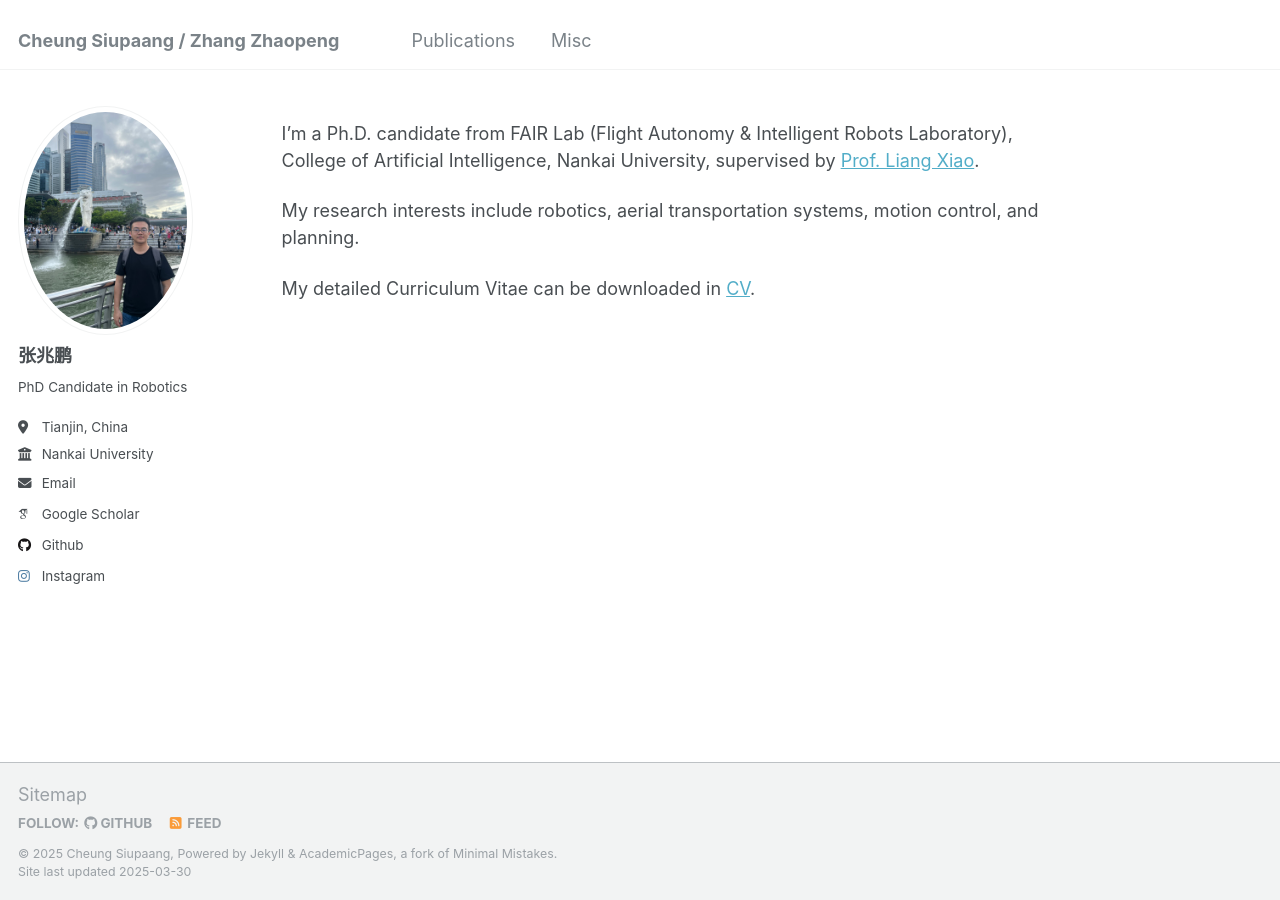
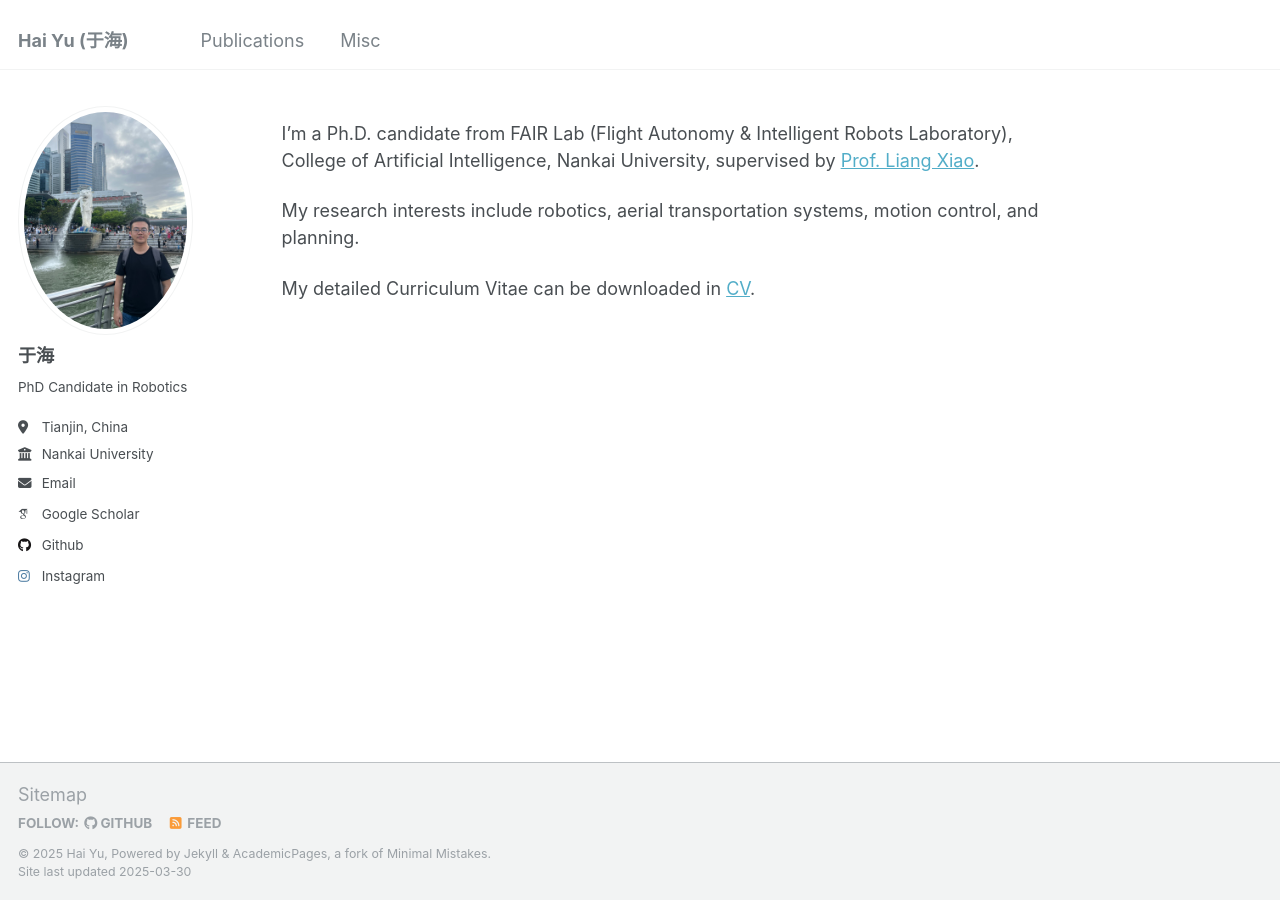
Before and after one commit to wangy1893/wangy1893.github.io, a Jekyll site: the page built from _pages/about.md, in a window 1280 px wide. Built offline with Jekyll 4.4.1, drawn with Linux system fonts in a browser that asks for light colours; some web fonts are replaced.

Commit message:
_config.yml

```diff
--- a/_config.yml
+++ b/_config.yml
@@ -8,11 +8,11 @@
 
 # Basic Site Settings
 locale                   : "en-US"
-title                    : "Cheung Siupaang / Zhang Zhaopeng"
+title                    : "Hai Yu (于海)"
 title_separator          : "-"
-name                     : &name "Cheung Siupaang"
+name                     : &name "Hai Yu"
 description              : &description "PhD Candidate of Nankai University"
-url                      : https://cheungsiupaang.github.io
+url                      : https://u-hai.github.io
 # the base hostname & protocol for your site e.g. "https://mmistakes.github.io"
 baseurl                  : "" # the subpath of your site, e.g. "/blog"
 repository               : "cheungsiupaang/cheungsiupaang.github.io"
@@ -24,17 +24,17 @@ author:
   # Biographic information
   # avatar           : "zzp.png"
   avatar           : "2025-zzp.jpg"
-  name             : "张兆鹏"
+  name             : "于海"
   pronouns         : # example: "she/her"
   bio              : "PhD Candidate in Robotics"
   location         : "Tianjin, China"
   employer         : "Nankai University"
   uri              : # URL
-  email            : "zhangzp@mail.nankai.edu.cn"
+  email            : "yuhai@mail.nankai.edu.cn"
 
   # Academic websites
   arxiv            : # URL - Update with the correct link to your profile
-  googlescholar    : "https://scholar.google.com.hk/citations?user=OwkBNLEAAAAJ&hl=zh-CN"
+  googlescholar    : "https://scholar.google.com/citations?user=0MMaeMEAAAAJ&hl=zh-CN"
   impactstory      : # URL
   orcid            : # "http://orcid.org/yourorcidurl"
   semantic         : # URL
@@ -44,7 +44,7 @@ author:
   bitbucket        : # Username - Update with your username on the site
   codepen          : # Username
   dribbble         : # Username
-  github           : "cheungsiupaang"
+  github           : "u-hai"
   kaggle           : # Username
   stackoverflow    : # User number or user number and name (i.e., use "1" or "1/jeff-atwood")
 
```
